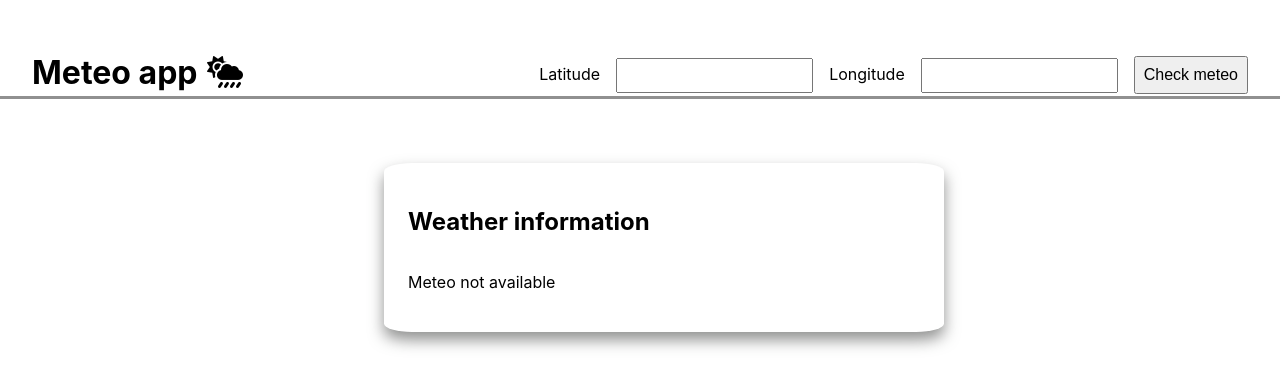
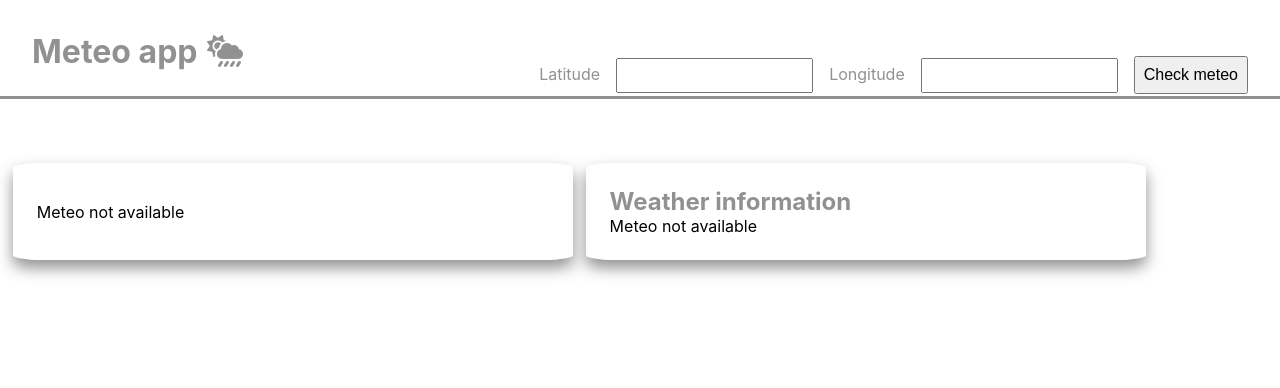
Before and after one commit to uzairsaid/ReactExericise, a React (Create React App) app: page / in a window 1280 px wide. Shown: the top 388 px of the page. Built offline with nearby package versions, Linux system fonts and the light colour scheme.

Commit message:
added another card

```diff
--- a/src/App.css
+++ /dev/null
@@ -1,38 +0,0 @@
-.App {
-  text-align: center;
-}
-
-.App-logo {
-  height: 40vmin;
-  pointer-events: none;
-}
-
-@media (prefers-reduced-motion: no-preference) {
-  .App-logo {
-    animation: App-logo-spin infinite 20s linear;
-  }
-}
-
-.App-header {
-  background-color: #282c34;
-  min-height: 100vh;
-  display: flex;
-  flex-direction: column;
-  align-items: center;
-  justify-content: center;
-  font-size: calc(10px + 2vmin);
-  color: white;
-}
-
-.App-link {
-  color: #61dafb;
-}
-
-@keyframes App-logo-spin {
-  from {
-    transform: rotate(0deg);
-  }
-  to {
-    transform: rotate(360deg);
-  }
-}
--- a/src/App.js
+++ b/src/App.js
@@ -1,7 +1,8 @@
 
-import './App.css';
+import './App.scss';
 import Card from './components/Card';
 import Header from './components/Header'
+import SlideCard from './components/SlideCard';
 import { DataProvider } from './contexts/DataContext';
 
 function App() {
@@ -10,7 +11,8 @@ function App() {
     <div>
         <DataProvider>
               <Header/>
-              <div>
+              <div className='container'>
+                <SlideCard/>
                 <Card title={info}/>
               </div>
         </DataProvider>
--- /dev/null
+++ b/src/App.scss
@@ -0,0 +1,11 @@
+
+* {
+    margin: 0;
+    padding: 0;
+}
+
+.container {
+    display: flex;
+    flex-direction: row;
+    justify-content: start;
+}
--- a/src/components/Card.js
+++ b/src/components/Card.js
@@ -18,14 +18,13 @@ function Card({title}){
         {data?
                 (<div className="card-body">
 
-                <p><i className="fa-solid fa-flag"></i>Country : {data.sys.country}</p>
-                <p><i className="fa-solid fa-home"></i> Name : {data.name}</p>
+
                 <p><i className="fa-solid fa-cloud"></i>Weather : {data.weather[0].main}{data.weather[0].main ==="Rain"?(<i className="fa-solid fa-rain"></i>):data.weather[0].main ==="Clouds"?(<i className="fa-solid fa-cloud"></i>):(<i className="fa-solid fa-sun"></i>)}</p>
                 <p><i className="fa-solid fa-cloud"></i>Weather Description: {data.weather[0].description}</p>
                 <p><i className="fa-solid fa-wind"></i>Wind Speed: {data.wind.speed}</p>
-                <p> <i className="fa-solid fa-temperature-half"></i>Temperature: {(parseFloat(data.main.temp)-273.15).toFixed(2)}Celisius </p>
-                <p> <i className="fa-solid fa-temperature-low"></i> Minimum temperature: {(parseFloat(data.main.temp_min)-273.15).toFixed(2)}Celisius </p>
-                <p> <i className="fa-solid fa-temperature-high"></i> Maximum temperature: {(parseFloat(data.main.temp_max)-273.15).toFixed(2)}Celisius </p>
+                <p> <i className="fa-solid fa-temperature-half"></i>Temperature: {(parseFloat(data.main.temp)-273.15).toFixed(2)}&deg;C </p>
+                <p> <i className="fa-solid fa-temperature-low"></i> Minimum temperature: {(parseFloat(data.main.temp_min)-273.15).toFixed(2)}&deg;C </p>
+                <p> <i className="fa-solid fa-temperature-high"></i> Maximum temperature: {(parseFloat(data.main.temp_max)-273.15).toFixed(2)}&deg;C </p>
                 <p><i className="fa-solid fa-snowflake"></i> Humidity: {data.main.humidity} %</p>
                 <p><i className="fa-solid fa-star"></i> Atmopheric pressure: {data.main.pressure} hPa</p>
                 <p><i className="fa-solid fa-water"></i> Sea Level pressure: {data.main.sea_level} hPa</p>
--- /dev/null
+++ b/src/components/SlideCard.js
@@ -0,0 +1,24 @@
+import {useContext} from 'react';
+import { WeatherContext } from '../contexts/DataContext';
+import '../style/slide_card.scss';
+
+
+function SlideCard(){
+    const {data} = useContext(WeatherContext);
+    const {loading} = useContext(WeatherContext);
+    return (
+        <div className='card-container'>
+            {loading && <div className='loading'></div>}
+            {data?
+                (<div className='card-body'>
+                    <p className='temperature'> <i className="fa-solid fa-temperature-half"></i>{(parseFloat(data.main.temp)-273.15).toFixed(2)}&deg;C </p>
+                    <p className='country'><i className="fa-solid fa-flag"></i>{data.sys.country}</p>
+                    <p className='town'><i className="fa-solid fa-home"></i>{data.name}</p>
+                </div>):
+                (<p>Meteo not available</p>)
+            }
+        </div>);
+
+}
+
+export default SlideCard;
--- a/src/style/header.scss
+++ b/src/style/header.scss
@@ -7,6 +7,7 @@ $primary-color: rgba(70, 71, 70, 0.6);
     padding: 2rem;
     border-bottom: solid 0.2rem $primary-color;
     height: 2rem;
+    color: $primary-color;
     .header-form{
         margin-top: 1.5rem;
     }
--- /dev/null
+++ b/src/style/slide_card.scss
@@ -0,0 +1,9 @@
+$primary-color: rgba(70, 71, 70, 0.6);
+.temperature , .country, .town{
+    font-weight: bold;
+    font-size: 4rem;
+    color: $primary-color;
+}
+.country, .town {
+    font-size: 3rem;
+}
--- a/src/style/weather_card.scss
+++ b/src/style/weather_card.scss
@@ -16,13 +16,13 @@ $primary-color: rgba(70, 71, 70, 0.6);
     flex-direction: column;
     justify-content: center;
     margin-top: 4rem;
-    margin-left: 30%;
+    margin-left: 1%;
     width: 40%;
     border-radius: 5%;
     padding: 1.5rem;
 
     .loading {
-        animation: spin 3s linear infinite;
+        animation: spin 0.5s linear infinite;
         color: blue;
         border-radius: 50%;
         height: 4rem;
@@ -30,5 +30,9 @@ $primary-color: rgba(70, 71, 70, 0.6);
         border: 0.5rem solid rgba(blue, 0.3);
         border-top: 0.5rem solid
     }
+    .card-title {
+        font-weight: bold;
+        color: $primary-color;
+    }
 
 }
```
